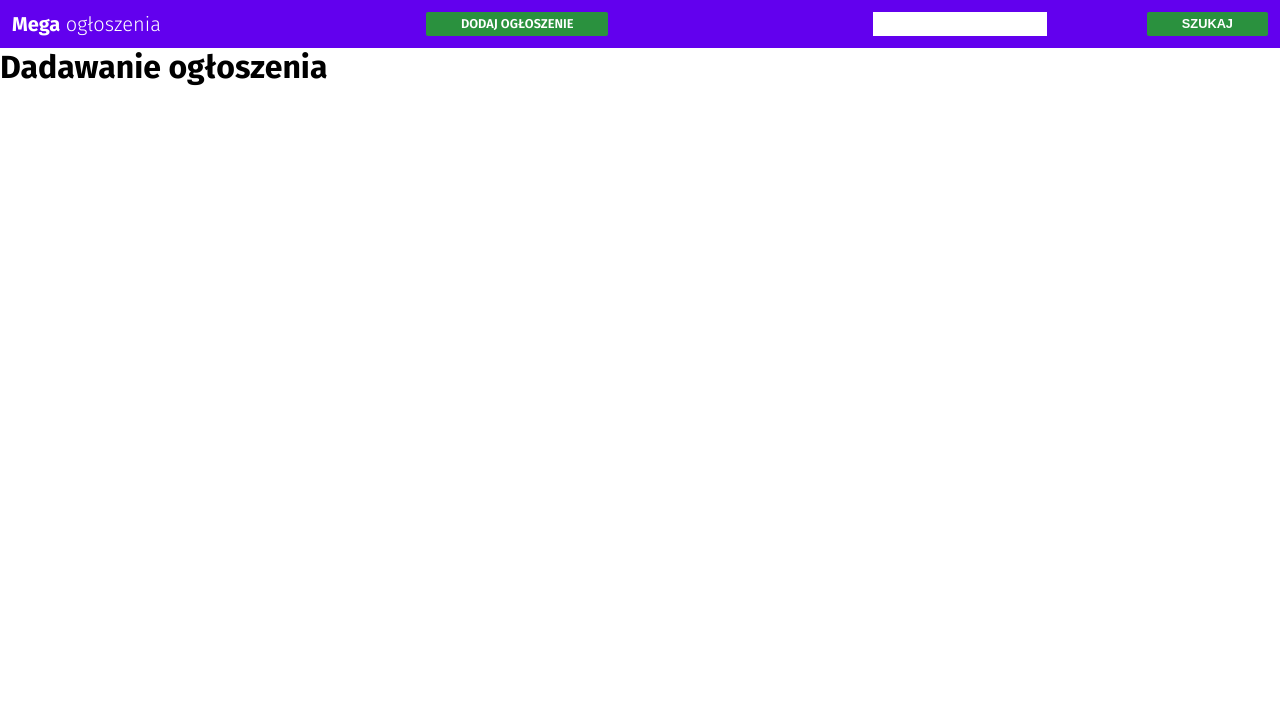
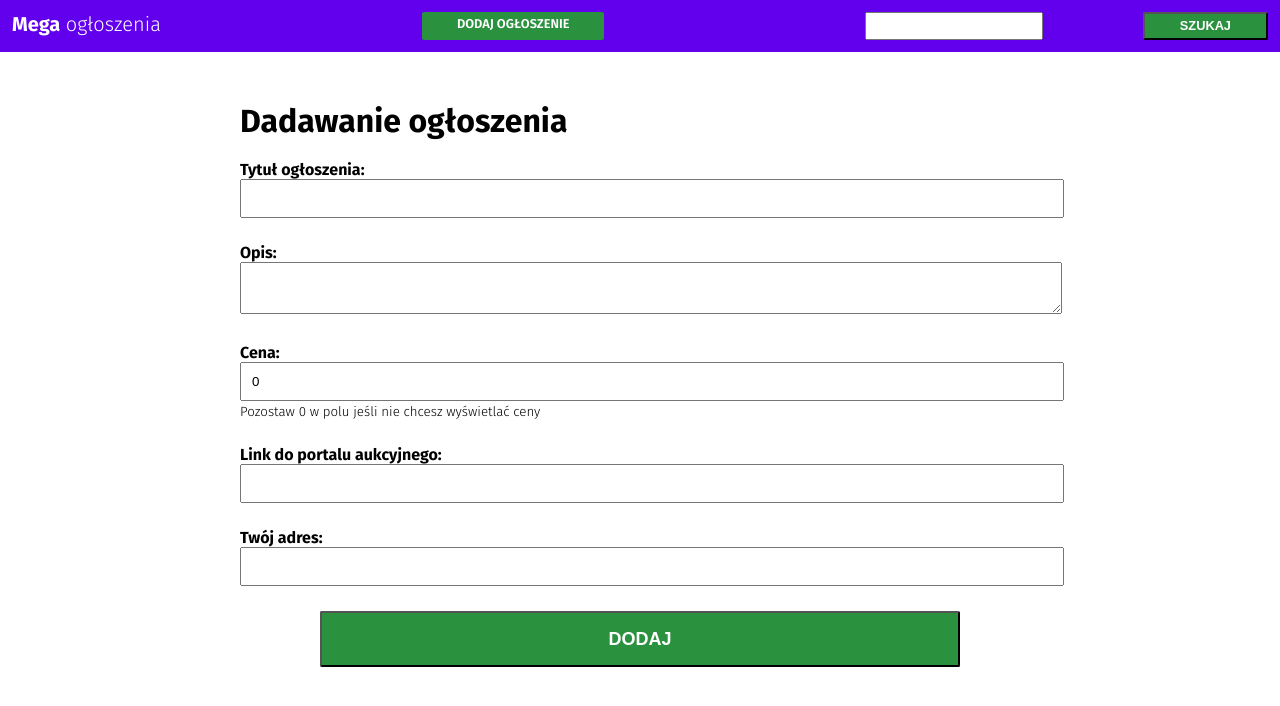
Before and after one commit to samcoswymysl/megak-ads-fe, a React (Create React App) app: page /add in a window 1280 px wide. Shown: the top 706 px of the page. Built offline with nearby package versions, Linux system fonts and the light colour scheme.

Commit message:
Added form to add ad

```diff
--- /dev/null
+++ b/src/components/AddForm/AddForm.css
@@ -0,0 +1,29 @@
+.add-form {
+    width: 800px;
+    margin: 50px auto;
+}
+
+.add-form input, textarea {
+    width: 100%;
+
+    padding: 10px;
+}
+
+.add-form label {
+    display:block;
+    margin-top: 20px;
+    margin-bottom: 25px;
+    font-weight: bold;
+}
+
+.add-form label small {
+    font-weight: 300;
+}
+
+.add-form button {
+    display: block;
+    width: 80%;
+    margin: 0 auto;
+    padding: 15px;
+    font-size: 18px;
+}
--- a/src/components/AddForm/AddForm.tsx
+++ b/src/components/AddForm/AddForm.tsx
@@ -1,10 +1,157 @@
-import React from 'react';
+import React, {SyntheticEvent, useState} from 'react';
+
+import './AddForm.css'
+import {Button} from "../UI/Button";
+import {geocode} from "../../utils/geoCoding";
+
+export const AddForm = () => {
+    const [addressEr, setAddressEr] = useState(false)
+    const [id, setId] = useState('')
+    const [loading,setLoading] = useState(false)
+    const [form, setForm] = useState({
+        name: '',
+        description: '',
+        price: 0,
+        url: '',
+        address: '',
+    })
+
+    const updateForm = (key:string, value: any) => {
+        setForm((prev)=> {
+            return {
+                ...prev,
+                [key]: value,
+            }})
+    };
+
+    const saveAd = async (e: SyntheticEvent) => {
+        e.preventDefault();
+        setAddressEr(false);
+        setLoading(true)
+
+     try {
+            const geoData  = await geocode(form.address)
+         if(geoData === null){
+             setAddressEr(true)
+             return
+         }
+         const res = await fetch('http://localhost:5000/ad', {
+             method: 'POST',
+             headers: {
+                 'Content-Type': 'application/json',
+             },
+             body: JSON.stringify({
+                 ...form, ...geoData
+             })
+         })
+
+         const data = await res.json()
+         setId(data)
+
+     } finally {
+         setLoading(false)
+     }
+    }
+
+    const addNextAddHandler = () =>{
+        setId('');
+        setForm({
+            name: '',
+            description: '',
+            price: 0,
+            url: '',
+            address: '',
+        });
+    }
 
 
-export const AddForm = () => {
+    if(loading) {
+        return <h2>Trwa dodawanie ogłoszenia...</h2>
+    }
+
+    if(id.length > 0) {
+        return <>
+            <h2>Twoje ogłoszenie {form.name} zostało dodane</h2>
+            <button onClick={addNextAddHandler}>Dodaj następne</button>
+        </>
+    }
+
+
     return (
-        <form>
+        <form className="add-form" onSubmit={saveAd}>
             <h1>Dadawanie ogłoszenia</h1>
+            <p>
+                <label>
+                    Tytuł ogłoszenia:
+                    <input
+                        type="text"
+                        name="name"
+                        required
+                        maxLength={99}
+                        value={form.name}
+                        onChange={(e)=> updateForm('name' ,e.target.value)}
+                    />
+                </label>
+            </p>
+
+            <p>
+                <label>
+                    Opis:<br/>
+                    <textarea
+                        name="description"
+                        maxLength={999}
+                        value={form.description}
+                        onChange={(e)=> updateForm('description' ,e.target.value)}
+                    />
+                </label>
+            </p>
+
+            <p>
+                <label>
+                    Cena:
+                    <input
+                        type="number"
+                        name="price"
+                        step={0.01}
+                        maxLength={99}
+                        value={form.price}
+                        onChange={(e)=> updateForm('price' ,Number(e.target.value))}
+                    />
+                    <br/>
+                    <small>Pozostaw 0 w polu jeśli nie chcesz wyświetlać ceny</small>
+                </label>
+            </p>
+
+            <p>
+                <label>
+                    Link do portalu aukcyjnego:
+                    <input
+                        type="url"
+                        name="url"
+                        maxLength={299}
+                        value={form.url}
+                        onChange={(e)=> updateForm('url' ,e.target.value)}
+                    />
+                </label>
+            </p>
+            <p>
+                <label>
+                    Twój adres:
+                    <input
+                        type="text"
+                        name="address"
+                        maxLength={299}
+                        value={form.address}
+                        onChange={(e)=> updateForm('address', e.target.value)}
+                    />
+                    <br/>
+                    {
+                        addressEr &&  <small>Nie znaleziono adresu upewnij się że wpisano poprawnie. Nie używaj ul i nr dla ulic i numerów</small>
+                    }
+                </label>
+            </p>
+
+            <Button>Dodaj</Button>
         </form>
     )
 }
--- a/src/components/layout/Header.css
+++ b/src/components/layout/Header.css
@@ -11,3 +11,8 @@ header h1 {
     font-size: 20px;
     font-weight: 300;
 }
+
+header h1 a {
+    color: white;
+    text-decoration: none;
+}
--- a/src/components/layout/Header.tsx
+++ b/src/components/layout/Header.tsx
@@ -6,7 +6,7 @@ import {Search} from "./Search";
 export const Header = () => {
     return (
         <header>
-            <h1><strong>Mega</strong> ogłoszenia</h1>
+            <h1><a href="/"><strong>Mega</strong> ogłoszenia</a></h1>
             <Button to="/add">Dodaj ogłoszenie</Button>
             <Search/>
         </header>
--- a/src/index.css
+++ b/src/index.css
@@ -1,10 +1,6 @@
 * {
   margin: 0;
   padding: 0;
-  border: 0;
-  box-shadow: none;
-  box-sizing: border-box;
-
 }
 html {
   font-family: 'Fira Sans', sans-serif;
--- /dev/null
+++ b/src/utils/geoCoding.ts
@@ -0,0 +1,15 @@
+export const geocode = async (address: string): Promise<{lat: number, lon: number} | null> => {
+    const geoRes = await fetch(`https://nominatim.openstreetmap.org/search?q=${encodeURIComponent(address)}&format=json`)
+    const geoData = await geoRes.json();
+
+    if(geoData.length === 0){
+        return null
+    }
+
+    const lat = parseFloat(geoData[0].lat)
+    const lon = parseFloat(geoData[0].lon)
+    return {
+        lat, lon
+    }
+
+}
```
